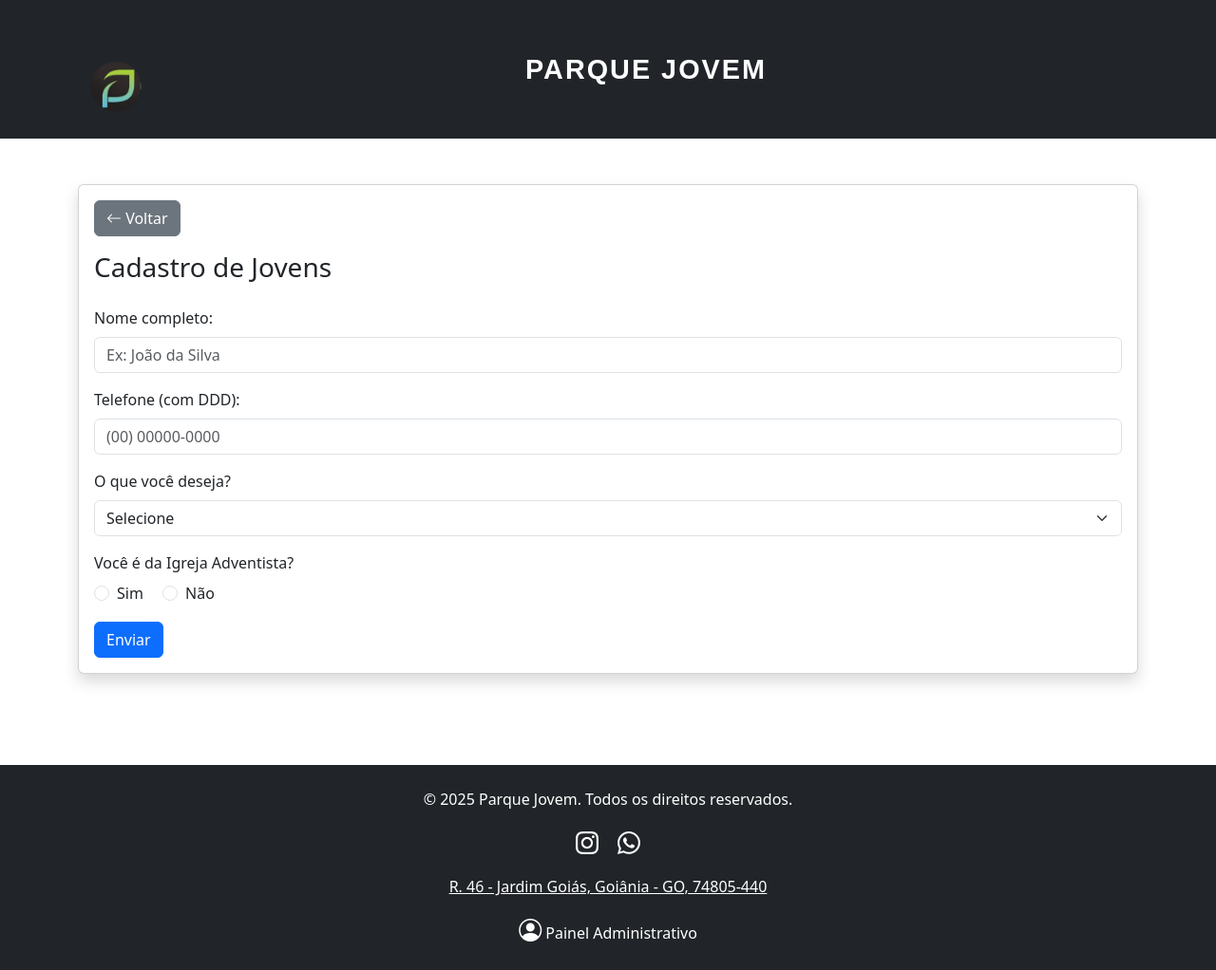
After one commit to PedroHenriqueAzevedo/parque_jovem, a PHP site: page /conteudo/cadastro.php in a window 1280 px wide. The commit adds this page. Shown: the whole page at 95% size. Run offline with PHP 8.4, Linux system fonts and the light colour scheme.

Commit message:
alteração Cadastro

```diff
--- a/cabecalho/footer.php
+++ b/cabecalho/footer.php
@@ -29,7 +29,7 @@
 
         <!-- Link para o Painel Administrativo -->
         <div class="mt-3">
-            <a href="../admin/index.php" class="text-white mx-2 text-decoration-none">
+            <a href="./admin/index.php" class="text-white mx-2 text-decoration-none">
                 <i class="bi bi-person-circle" style="font-size: 1.5rem;"></i> Painel Administrativo
             </a>
         </div>
--- /dev/null
+++ b/conteudo/cadastro.php
@@ -0,0 +1,103 @@
+<?php
+include '../cabecalho/header.php';
+include '../conexao/conexao.php';
+
+$sucesso = false;
+
+if ($_SERVER['REQUEST_METHOD'] === 'POST') {
+    $nome = $_POST['nome'];
+    $telefone = $_POST['telefone'];
+    $tipo_cadastro = $_POST['tipo_cadastro'];
+    $adventista = $_POST['adventista'];
+    $igreja = $adventista === 'Sim' ? $_POST['igreja'] : null;
+
+    $stmt = $conexao->prepare("INSERT INTO cadastros_jovens (nome, telefone, tipo_cadastro, adventista, igreja) VALUES (?, ?, ?, ?, ?)");
+    $stmt->execute([$nome, $telefone, $tipo_cadastro, $adventista, $igreja]);
+
+    $sucesso = true;
+}
+?>
+
+<div class="container mt-5 mb-5">
+    <div class="card shadow"> <!-- card padrão, sem bg-dark -->
+        <div class="card-body">
+            <!-- Botão de voltar com cor do admin -->
+            <a href="../index.php" class="btn btn-secondary mb-3">
+    <i class="bi bi-arrow-left"></i> Voltar
+</a>
+
+
+
+            <h3 class="card-title mb-4">Cadastro de Jovens</h3>
+
+            <?php if ($sucesso): ?>
+                <div class="alert alert-success">
+                    Cadastro enviado com sucesso!<br>
+                    Os coordenadores dos jovens entrarão em contato com você via WhatsApp para mais informações.
+                </div>
+            <?php endif; ?>
+
+            <form method="POST">
+                <div class="mb-3">
+                    <label class="form-label">Nome completo:</label>
+                    <input type="text" class="form-control" name="nome" placeholder="Ex: João da Silva" required>
+                </div>
+
+                <div class="mb-3">
+                    <label class="form-label">Telefone (com DDD):</label>
+                    <input type="text" class="form-control" name="telefone" id="telefone" placeholder="(00) 00000-0000" required>
+                </div>
+
+                <div class="mb-3">
+                    <label class="form-label">O que você deseja?</label>
+                    <select class="form-select" name="tipo_cadastro" required>
+                        <option value="">Selecione</option>
+                        <option value="Tenho interesse em me batizar">Tenho interesse em me batizar</option>
+                        <option value="Quero oração">Quero oração</option>
+                        <option value="Quero participar da classe biblíca">Quero participar da classe bíblica</option>
+                    </select>
+                </div>
+
+                <div class="mb-3">
+                    <label class="form-label">Você é da Igreja Adventista?</label><br>
+                    <div class="form-check form-check-inline">
+                        <input class="form-check-input" type="radio" name="adventista" value="Sim" required onclick="document.getElementById('campo_igreja').style.display='block'">
+                        <label class="form-check-label">Sim</label>
+                    </div>
+                    <div class="form-check form-check-inline">
+                        <input class="form-check-input" type="radio" name="adventista" value="Não" required onclick="document.getElementById('campo_igreja').style.display='none'">
+                        <label class="form-check-label">Não</label>
+                    </div>
+                </div>
+
+                <div class="mb-3" id="campo_igreja" style="display:none;">
+                    <label class="form-label">Qual igreja?</label>
+                    <input type="text" class="form-control" name="igreja" placeholder="Ex: IASD Parque São Domingos">
+                </div>
+
+                <button type="submit" class="btn btn-primary">Enviar</button>
+            </form>
+        </div>
+    </div>
+</div>
+
+<script>
+// Máscara de telefone (99) 99999-9999
+document.getElementById('telefone').addEventListener('input', function (e) {
+    let input = e.target;
+    input.value = formatarTelefone(input.value);
+});
+
+function formatarTelefone(valor) {
+    valor = valor.replace(/\D/g, ''); // Remove tudo que não é número
+    valor = valor.substring(0, 11); // Máximo 11 dígitos
+
+    if (valor.length <= 10) {
+        return valor.replace(/(\d{2})(\d{4})(\d{0,4})/, '($1) $2-$3');
+    } else {
+        return valor.replace(/(\d{2})(\d{5})(\d{0,4})/, '($1) $2-$3');
+    }
+}
+</script>
+
+<?php include '../cabecalho/footer.php'; ?>
--- a/index.php
+++ b/index.php
@@ -33,6 +33,10 @@
         <a href="./conteudo/arquivo_sabatina.php" class="btn btn-info btn-lg">
             <i class="bi bi-journal-bookmark"></i> Lição Escola Sabatina
         </a>
+        <!-- Novo botão para Cadastro de Jovens -->
+        <a href="./conteudo/cadastro.php" class="btn btn-secondary btn-lg">
+            <i class="bi bi-person-plus"></i> Quero me cadastrar
+        </a>
     </div>
 </div>
 
```
Also changed, not shown: admin/gerenciar_cadastro.php (added, +97 -0 lines), admin/index.php (+6 -6 lines), banco_de_dados/iserts.sql (+10 -0 lines).
